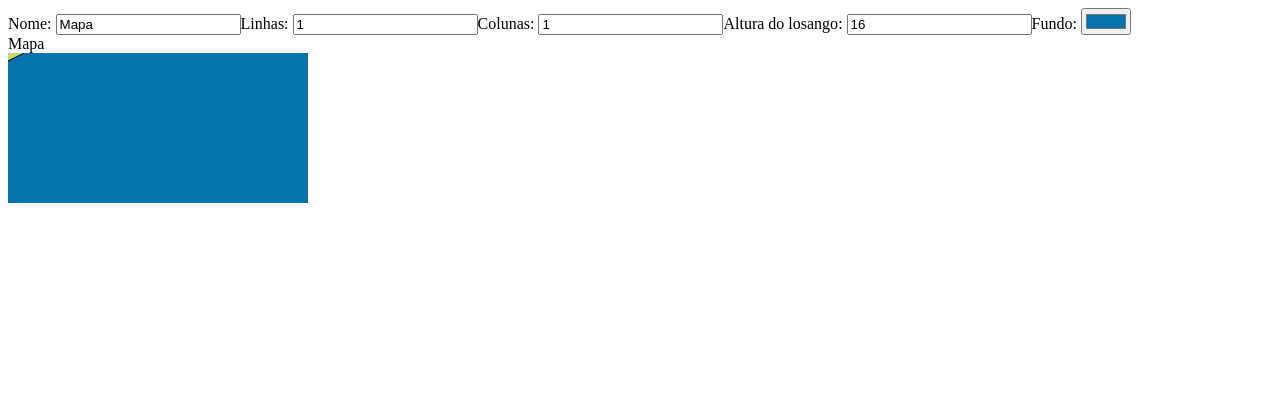
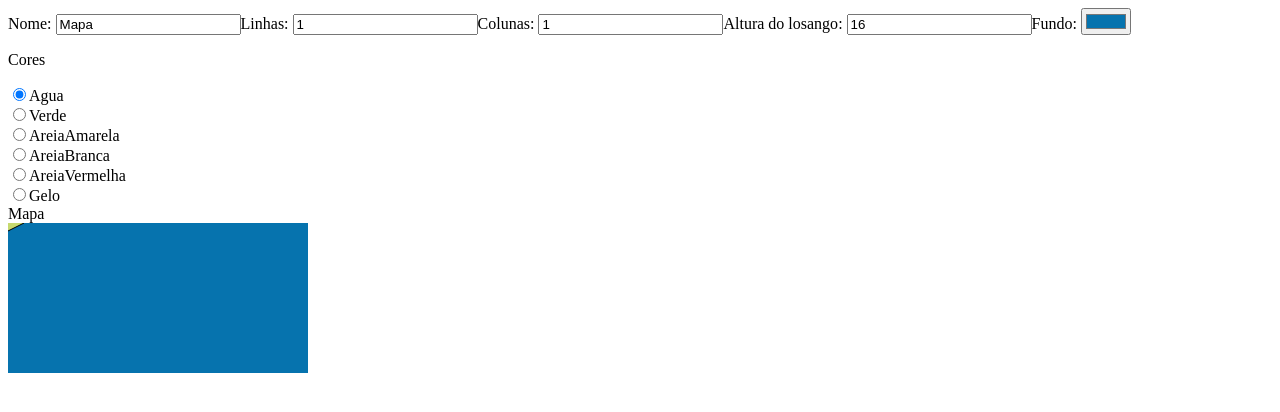
Before and after one commit to iagows/tilemap, a React (Vite) app: page / in a window 1280 px wide. Shown: the top 412 px of the page. Built offline with nearby package versions, Linux system fonts and the light colour scheme.

Commit message:
feat: radio

```diff
--- a/src/App.tsx
+++ b/src/App.tsx
@@ -24,21 +24,12 @@ const draw = (
 };
 
 function App() {
-	const { currentMap, setGround } = useMapInfo();
+	const { currentMap, setTile } = useMapInfo();
 
-	const onClick = (tile: Tile<TagmarTileInfo>, row: number, column: number) => {
-		// const nextTile: typeof tile = {
-		// 	...tile,
-		// 	color: "#0fd",
-		// };
-		// const g = [...currentMap.ground];
-		// g[row][column] = nextTile;
-		// setGround(g);
-	};
 	return (
 		<>
 			<EditorMenu />
-			<Preview mapInfo={currentMap} drawTile={draw} onClick={onClick} />
+			<Preview mapInfo={currentMap} drawTile={draw} onClick={setTile} />
 		</>
 	);
 }
--- a/src/components/EditorMenu/helper/Input.tsx
+++ b/src/components/EditorMenu/helper/Input.tsx
@@ -1,4 +1,8 @@
+import type React from "react";
+import { Colors } from "../../../util/colors";
 import Label from "./Label";
+import { Fragment } from "react";
+import { getEnumKeyByEnumValue } from "../../../util/helper";
 
 function stringer(setter: (val: string) => void) {
 	return (e: React.ChangeEvent<HTMLInputElement>) => {
@@ -70,3 +74,48 @@ export const InputNumber = ({ value, onChange, placeholder }: NumberProps) => {
 		</>
 	);
 };
+
+type Props = {
+	label: string;
+	groupId: string;
+	currentValue: Colors;
+	onChange: (value: Colors) => void;
+	list: { label: string; value: Colors }[];
+};
+
+function radioerer(setter: (val: Colors) => void) {
+	return (e: React.ChangeEvent<HTMLInputElement>) => {
+		const val = e.target.value;
+		const value = getEnumKeyByEnumValue(Colors, val) as Colors | undefined;
+		if (value) {
+			setter(value);
+		}
+	};
+}
+
+export function InputRadio({
+	currentValue,
+	groupId,
+	label,
+	onChange,
+	list,
+}: Props): React.JSX.Element {
+	return (
+		<>
+			<p>{label}</p>
+			{list.map((radio) => (
+				<Fragment key={radio.label}>
+					<input
+						type="radio"
+						id={radio.label}
+						name={groupId}
+						checked={radio.value === currentValue}
+						onChange={radioerer(onChange)}
+					/>
+					<Label htmlFor={radio.label} postfix="" />
+					<br />
+				</Fragment>
+			))}
+		</>
+	);
+}
--- a/src/components/EditorMenu/helper/Label.tsx
+++ b/src/components/EditorMenu/helper/Label.tsx
@@ -1,9 +1,15 @@
 type Props = {
 	htmlFor: string;
+	postfix?: string;
 };
 
-const Label = ({ htmlFor }: Props) => {
-	return <label htmlFor={htmlFor}>{htmlFor}: </label>;
+const Label = ({ htmlFor, postfix = ": " }: Props) => {
+	return (
+		<label htmlFor={htmlFor}>
+			{htmlFor}
+			{postfix}
+		</label>
+	);
 };
 
 export default Label;
--- a/src/components/EditorMenu/index.tsx
+++ b/src/components/EditorMenu/index.tsx
@@ -1,7 +1,13 @@
-import { InputColor, InputNumber, InputString } from "./helper/Input";
+import {
+	InputColor,
+	InputNumber,
+	InputRadio,
+	InputString,
+} from "./helper/Input";
 import useMapInfo from "../../stores/slices/mapInfo/useMapInfo";
 import transformMatrix from "../../util/matrix";
 import useTileConfig from "../../stores/slices/tileConfig/useTileConfig";
+import { Colors } from "../../util/colors";
 
 function EditorMenu() {
 	const {
@@ -57,6 +63,16 @@ function EditorMenu() {
 				onChange={setBackground}
 				placeholder="Fundo"
 			/>
+			<InputRadio
+				groupId="Cores"
+				currentValue={Colors.Agua}
+				label="Cores"
+				onChange={(e) => console.log(e)}
+				list={Object.entries(Colors).map((e) => ({
+					label: e[0],
+					value: e[1],
+				}))}
+			/>
 		</>
 	);
 }
--- a/src/components/Preview/index.tsx
+++ b/src/components/Preview/index.tsx
@@ -11,7 +11,7 @@ type Props<T> = {
 		tile: Tile<T>,
 		position: Diamond,
 	) => void;
-	onClick?: (tile: Tile<T>, row: number, column: number) => void;
+	onClick?: (row: number, column: number, tile: Tile<T>) => void;
 };
 
 const getDiamond = (
@@ -86,7 +86,7 @@ function Preview<T>({ mapInfo, drawTile, onClick }: Props<T>) {
 					const [currentTile] = row;
 					const diamond = getDiamond(r, c, halfHeight, halfWidth, width);
 					if (isPointInDiamond(point, diamond)) {
-						onClick?.(currentTile, r, c);
+						onClick?.(r, c, currentTile);
 						return;
 					}
 				}
--- a/src/stores/slices/mapInfo/index.ts
+++ b/src/stores/slices/mapInfo/index.ts
@@ -10,11 +10,17 @@ const INITIAL_CONFIG: TagmarMap = {
 		[
 			{
 				effect: "",
-				color: Colors.LAND_GREEN,
+				color: Colors.Verde,
 			},
 		],
 	],
-	background: Colors.WATER,
+	background: Colors.Agua,
+};
+
+type TilePosAndData = {
+	row: number;
+	column: number;
+	tile: Tile<TagmarTileInfo>;
 };
 
 const mapSlice = createSlice({
@@ -34,8 +40,15 @@ const mapSlice = createSlice({
 		setBackground: (state, action: PayloadAction<string>) => {
 			state.background = action.payload;
 		},
+		setTile: (state, action: PayloadAction<TilePosAndData>) => {
+			const {
+				payload: { column, row, tile },
+			} = action;
+			state.ground[row][column] = tile;
+		},
 	},
 });
 
 export default mapSlice.reducer;
-export const { setName, setAllGround, setBackground } = mapSlice.actions;
+export const { setName, setAllGround, setBackground, setTile } =
+	mapSlice.actions;
--- a/src/stores/slices/mapInfo/useMapInfo.ts
+++ b/src/stores/slices/mapInfo/useMapInfo.ts
@@ -4,6 +4,7 @@ import {
 	setAllGround as setMapGround,
 	setName as setMapName,
 	setBackground as setMapBackground,
+	setTile as setSingleMapTile,
 } from ".";
 import type { Tile } from "../../../types/MapInfo";
 import type { Matrix } from "../../../util/types";
@@ -13,6 +14,7 @@ type Out = {
 	setGround: (newMap: Matrix<Tile<TagmarTileInfo>>) => void;
 	setName: (name: string) => void;
 	setBackground: (bg: string) => void;
+	setTile: (row: number, column: number, tile: Tile<TagmarTileInfo>) => void;
 };
 function useMapInfo(): Out {
 	const dispatch = useAppDispatch();
@@ -30,11 +32,21 @@ function useMapInfo(): Out {
 		dispatch(setMapBackground(bg));
 	}
 
+	function setTile(
+		row: number,
+		column: number,
+		tile: Tile<TagmarTileInfo>,
+	): void {
+		console.log({ tile });
+		dispatch(setSingleMapTile({ row, column, tile }));
+	}
+
 	return {
 		currentMap,
 		setGround,
 		setName,
 		setBackground,
+		setTile,
 	};
 }
 
--- a/src/util/colors.ts
+++ b/src/util/colors.ts
@@ -1,8 +1,8 @@
 export enum Colors {
-	WATER = "#0673ae",
-	LAND_GREEN = "#c6d96e",
-	SAND_YELLOW = "#d7ce65",
-	SAND_WHITE = "#e4e0bb",
-	SAND_RED = "#ffe5ca",
-	ICE = "#ffffff",
+	Agua = "#0673ae",
+	Verde = "#c6d96e",
+	AreiaAmarela = "#d7ce65",
+	AreiaBranca = "#e4e0bb",
+	AreiaVermelha = "#ffe5ca",
+	Gelo = "#ffffff",
 }
--- a/src/util/helper.ts
+++ b/src/util/helper.ts
@@ -21,3 +21,17 @@ export const isPointInDiamond = (p: Point, diamond: Diamond): boolean => {
 		return isPointLeftOfLine(p, v, next);
 	});
 };
+
+export function getEnumKeyByEnumValue<
+	TEnumKey extends string,
+	TEnumVal extends string | number,
+>(
+	myEnum: { [key in TEnumKey]: TEnumVal },
+	enumValue: TEnumVal,
+): TEnumKey | undefined {
+	const keys = (Object.keys(myEnum) as TEnumKey[]).filter(
+		(key) => myEnum[key] === enumValue,
+	);
+
+	return keys.length > 0 ? keys[0] : undefined;
+}
```
